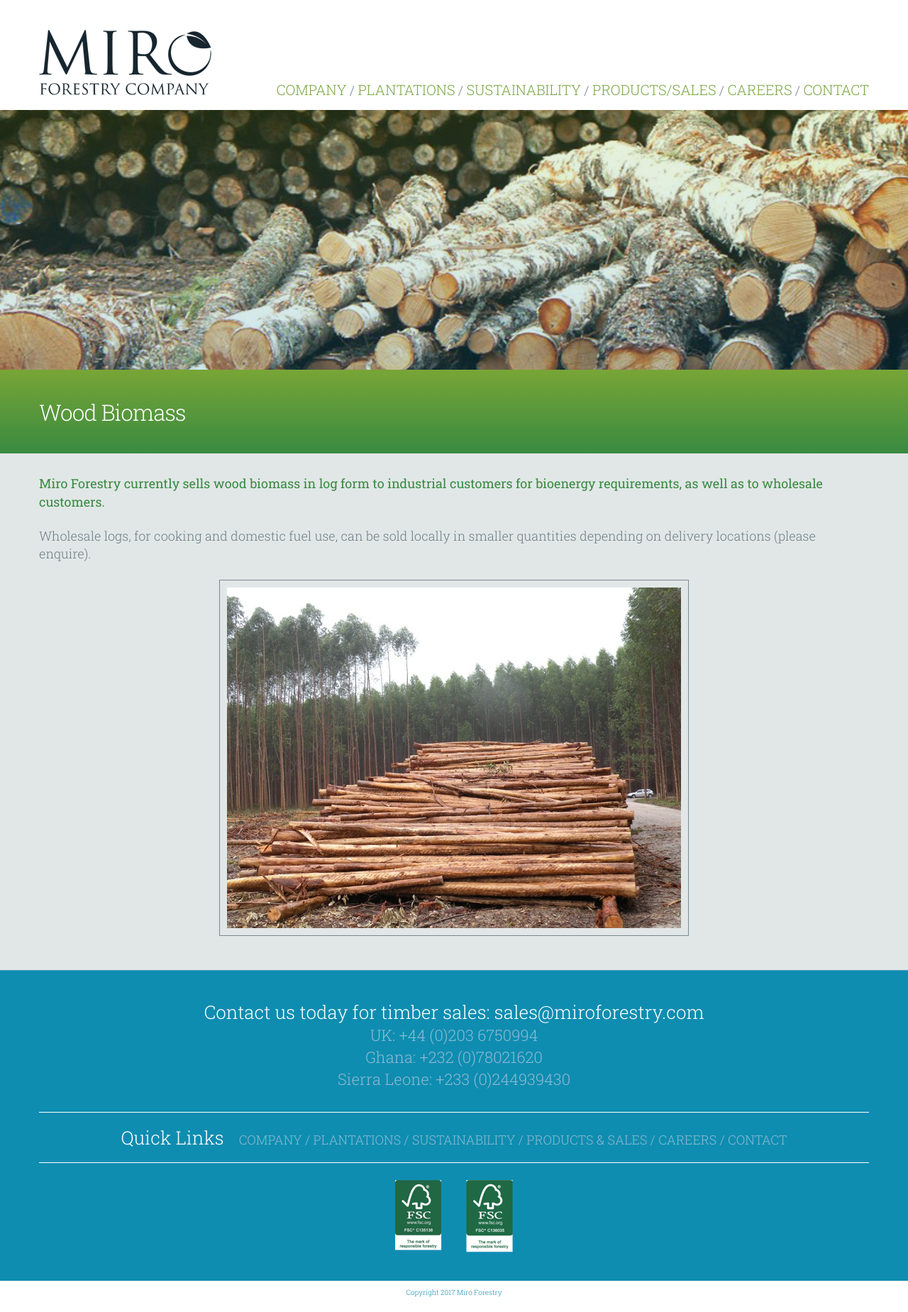
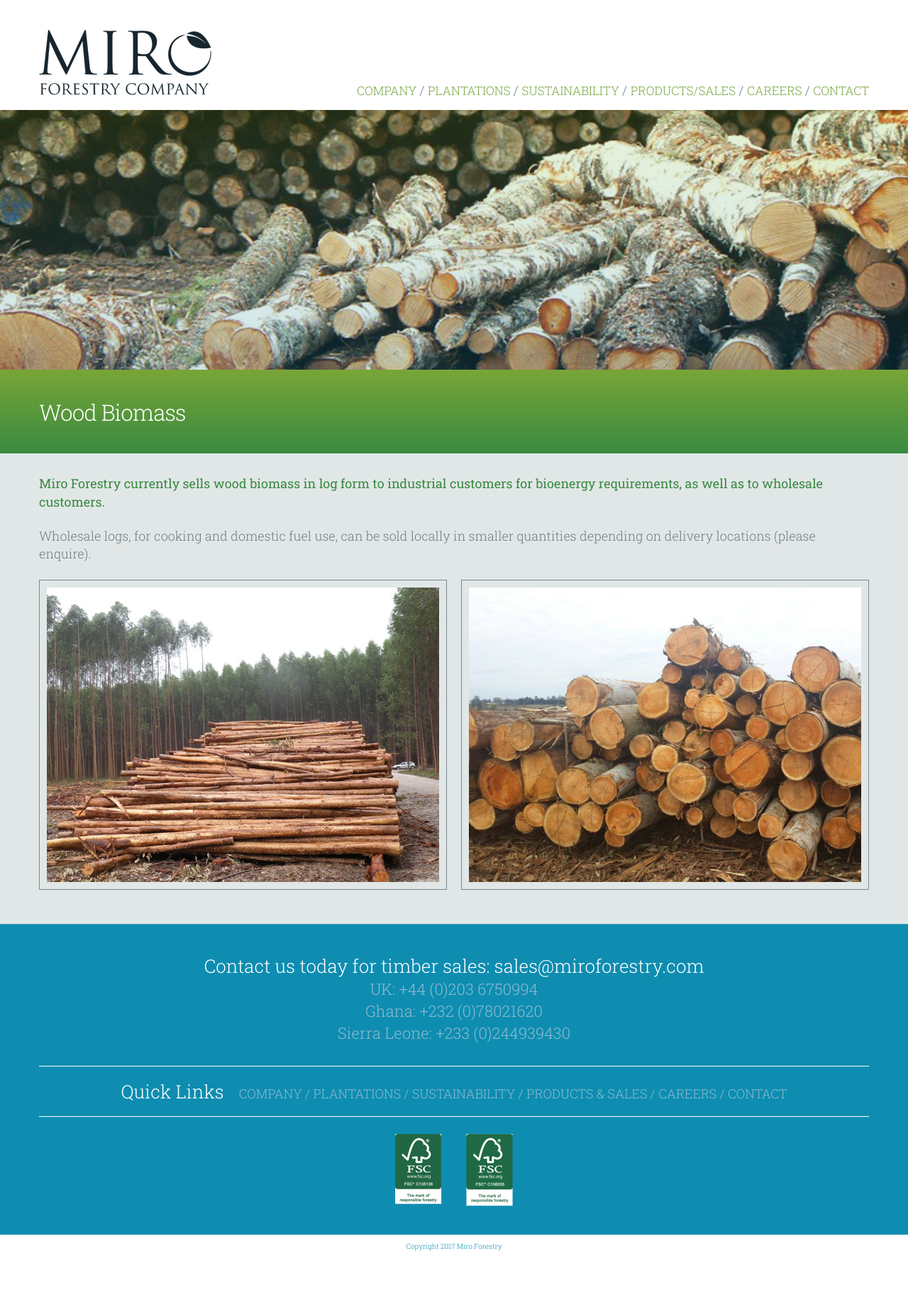
Before and after one commit to asmt3/www.miroforestry.com, a Jekyll site: the page built from products/biomass.html, in a window 1280 px wide. Shown: the whole page at 71% size. Built offline with Jekyll 4.4.1, drawn with Linux system fonts in a browser that asks for light colours; nearby versions of some CDN libraries; after the commit the page ends 1784 px from its top, so only the background shows below that.

Commit message:
more changes

```diff
--- a/_sass/home.scss
+++ b/_sass/home.scss
@@ -45,7 +45,7 @@
     // Slideshow
     #home-slideshow-desktop {
         display: none;
-        max-width: 1600px;
+        max-width: 1200px;
         margin:0 auto;
     }
     @include media-query-on-laptop() {
--- a/_sass/minima/_layout.scss
+++ b/_sass/minima/_layout.scss
@@ -58,7 +58,7 @@
   position: relative;
   z-index: 999;
   float:right;
-  margin-top:72px;
+  margin-top:75px;
   font-size:18px;
 
   .nav-trigger {
@@ -75,7 +75,7 @@
   }
 
   a {
-    font-size:20px;
+    font-size:17px;
     color: #78A741;
   }
   a:hover {
--- a/products/biomass.html
+++ b/products/biomass.html
@@ -12,7 +12,11 @@
   Wholesale logs, for cooking and domestic fuel use, can be sold locally in smaller quantities depending on delivery locations (please enquire).
 </p>
 
-
-<div class="image-centered-adaptive-width">
-  <img src="./assets/images/products/biomass4.jpg" alt="Biomass">
+<div class="images-half-width">
+  <div>
+    <img src="./assets/images/products/biomass1.png" alt="Biomass">
+  </div>
+  <div>
+    <img src="./assets/images/products/biomass2.png" alt="Biomass">
+  </div>
 </div>
--- a/products/timber.html
+++ b/products/timber.html
@@ -72,7 +72,7 @@
 
 <div class="images-half-width">
   <div>
-    <img src="./assets/images/products/timber4.png" alt="Timber">
+    <img src="./assets/images/products/timber3.png" alt="Timber">
   </div>
   <div>
     <img src="./assets/images/products/timber4.png" alt="Timber">
```
Also changed, not shown: products/poles.html (+4 -4 lines), assets/images/products/biomass1.png (added), assets/images/products/biomass2.png (added), assets/images/products/fence1.jpg (renamed from assets/images/products/fence.jpg), assets/images/products/fence1.png (added), assets/images/products/fence2.png, assets/images/products/pole1.png, assets/images/products/pole2.png, assets/images/products/timber3.png, assets/images/products/timber4.png, 2 other files.
